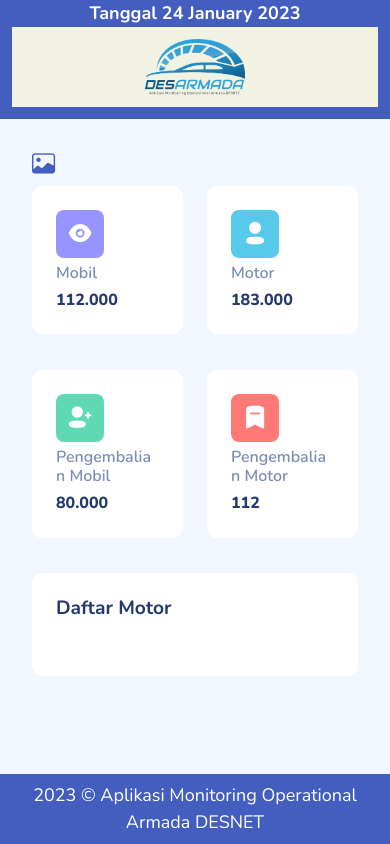
After one commit to AgungRamadhani26/DESARMADA_WEB, a CodeIgniter 4 app: template app/Views/dashboard_admin/motor.php in a window 390 px wide. The commit adds this page. Run offline with PHP 8.4 and a stand-in for CodeIgniter, Linux system fonts and the light colour scheme; the template is opened without the code that fills it, so the values that code supplies are empty; some libraries are stand-ins or nearby versions; some web fonts are replaced.

Commit message:
Desain awal dashboard mobil dan motor

```diff
--- a/app/Config/Routes.php
+++ b/app/Config/Routes.php
@@ -32,7 +32,11 @@ $routes->set404Override();
 
 //Root
 $routes->get('/', 'Login::index');
-$routes->get('/dashboardadmin', 'Login::index');
+
+//Routes dashboard admin
+$routes->get('/dashboard_admin/mobil', 'Dashboard::daftar_mobil'); //menampilkan dashboard dan daftar mobil
+$routes->get('/dashboard_admin/motor', 'Dashboard::daftar_motor');
+
 
 //Routes User
 //Untuk menampilkan daftar user
--- a/app/Controllers/Login.php
+++ b/app/Controllers/Login.php
@@ -9,8 +9,8 @@ class Login extends BaseController
     public function index()
     {
         $data = [
-            'url' => 'dashboardadmin'
+            'url' => '/dashboard_admin/mobil'
         ];
-        return view('DashboardAdmin',  $data);
+        return view('dashboard_admin/mobil',  $data);
     }
 }
--- /dev/null
+++ b/app/Views/dashboard_admin/motor.php
@@ -0,0 +1,99 @@
+<?= $this->extend('layout/templete'); ?>
+
+<?= $this->section('content'); ?>
+
+<div class="page-content">
+    <section class="row">
+        <div class="col-12 col-lg-12">
+            <div class="row">
+
+                <div class="col-6 col-lg-3">
+                    <div class="card">
+                        <div class="card-body">
+                            <div class="row">
+                                <div class="col-md-4">
+                                    <a href="/dashboard_admin/mobil" class="stats-icon purple">
+                                        <i class="iconly-boldShow"></i>
+                                    </a>
+                                </div>
+                                <div class="col-md-8">
+                                    <h6 class="text-muted font-semibold">Mobil</h6>
+                                    <h6 class="font-extrabold mb-0">112.000</h6>
+                                </div>
+                            </div>
+                        </div>
+                    </div>
+                </div>
+
+                <div class="col-6 col-lg-3">
+                    <div class="card">
+                        <div class="card-body">
+                            <div class="row">
+                                <div class="col-md-4">
+                                    <a href="/dashboard_admin/motor" class="stats-icon blue">
+                                        <i class="iconly-boldProfile"></i>
+                                    </a>
+                                </div>
+                                <div class="col-md-8">
+                                    <h6 class="text-muted font-semibold">Motor</h6>
+                                    <h6 class="font-extrabold mb-0">183.000</h6>
+                                </div>
+                            </div>
+                        </div>
+                    </div>
+                </div>
+
+                <div class="col-6 col-lg-3">
+                    <div class="card">
+                        <div class="card-body">
+                            <div class="row">
+                                <div class="col-md-4">
+                                    <a href="/dashboard_admin/mobil_keluar" class="stats-icon green">
+                                        <i class="iconly-boldAdd-User"></i>
+                                    </a>
+                                </div>
+                                <div class="col-md-8">
+                                    <h6 class="text-muted font-semibold">Pengembalian Mobil</h6>
+                                    <h6 class="font-extrabold mb-0">80.000</h6>
+                                </div>
+                            </div>
+                        </div>
+                    </div>
+                </div>
+
+                <div class="col-6 col-lg-3">
+                    <div class="card">
+                        <div class="card-body">
+                            <div class="row">
+                                <div class="col-md-4">
+                                    <a href="/dashboard_admin/motor_keluar" class="stats-icon red">
+                                        <i class="iconly-boldBookmark"></i>
+                                    </a>
+                                </div>
+                                <div class="col-md-8">
+                                    <h6 class="text-muted font-semibold">Pengembalian Motor</h6>
+                                    <h6 class="font-extrabold mb-0">112</h6>
+                                </div>
+                            </div>
+                        </div>
+                    </div>
+                </div>
+
+            </div>
+            <div class="row">
+                <div class="col-12">
+                    <div class="card">
+                        <div class="card-header">
+                            <h4>Daftar Motor</h4>
+                        </div>
+                        <div class="card-body">
+                            <div></div>
+                        </div>
+                    </div>
+                </div>
+            </div>
+        </div>
+    </section>
+</div>
+
+<?= $this->endSection(); ?>
--- a/app/Views/layout/sidebar_admin.php
+++ b/app/Views/layout/sidebar_admin.php
@@ -19,8 +19,8 @@
             <!--Menu-menu yang ada di sidebar-->
             <div class="sidebar-menu">
                 <ul class="menu" id="menu">
-                    <li class="sidebar-item <?= $url == 'dashboardadmin' ? 'active' : '' ?>">
-                        <a href="/dashboardadmin" class='sidebar-link'>
+                    <li class="sidebar-item <?= $url == '/dashboard_admin/mobil' ? 'active' : '' ?>">
+                        <a href="/dashboard_admin/mobil" class='sidebar-link'>
                             <i class="bi bi-grid-fill"></i>
                             <span>Dashboard</span>
                         </a>
```
Also changed, not shown: app/Controllers/Dashboard.php (added, +24 -0 lines), app/Views/DashboardAdmin.php (deleted, +0 -12 lines), app/Views/dashboard_admin/mobil.php (added, +99 -0 lines).
